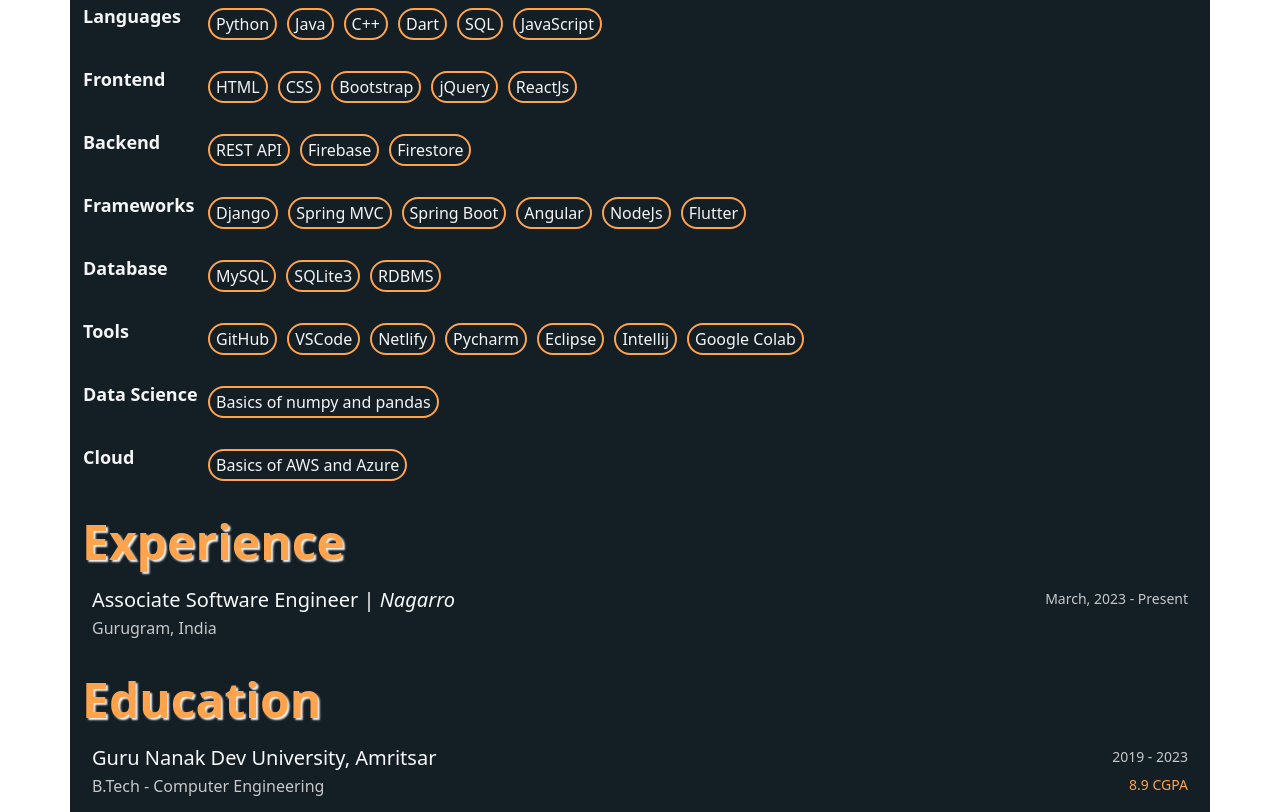
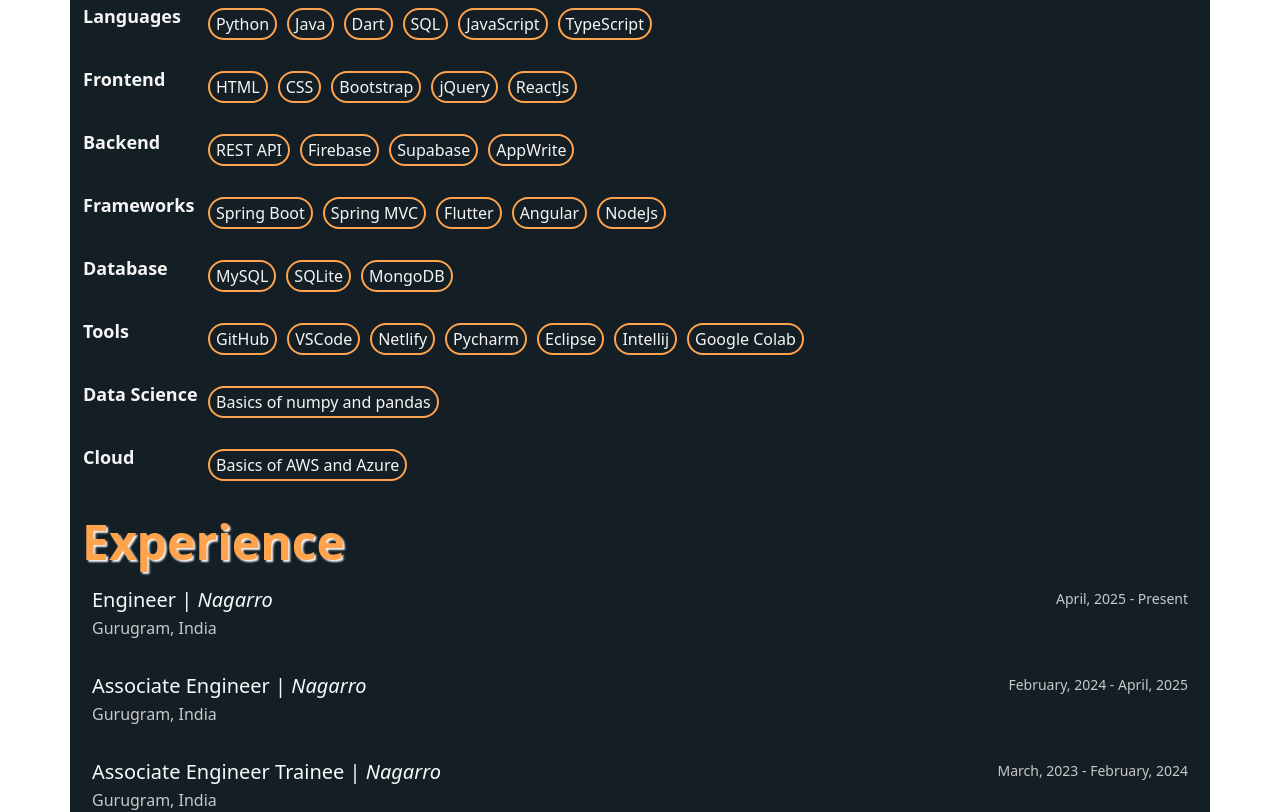
Before and after one commit to rajinderpalsingh2001/rajinderpalsingh2001.github.io, a React (Create React App) app: page / in a window 1280 px wide. Shown: the part 980-1792 px from the top of the page. Built offline with nearby package versions, Linux system fonts and the light colour scheme.

Commit message:
update experience

```diff
--- a/src/components/experience/experience.js
+++ b/src/components/experience/experience.js
@@ -18,7 +18,7 @@
               <h5 className="mb-1">
                 {experience.role} | <i>{experience.companyName}</i>
               </h5>
-              <small className="text-grey" style={{width:"150px", textAlign: "right" }}>{experience.date}</small>
+              <small className="text-grey" style={{width:"200px", textAlign: "right" }}>{experience.date}</small>
             </div>
             <p className="mb-1 text-grey">{experience.location}</p>
           </div>
--- a/src/data/data.js
+++ b/src/data/data.js
@@ -5,18 +5,17 @@
   linkedin: "rajinderpalsingh2001",
 
   skills: {
-    Languages: ["Python", "Java", "C++", "Dart", "SQL", "JavaScript"],
+    Languages: ["Python", "Java", "Dart", "SQL", "JavaScript", "TypeScript"],
     Frontend: ["HTML", "CSS", "Bootstrap","jQuery", "ReactJs"],
-    Backend: ["REST API", "Firebase", "Firestore"],
+    Backend: ["REST API", "Firebase", "Supabase", "AppWrite"],
     Frameworks: [
-      "Django",
+      "Spring Boot",
       "Spring MVC",
-      "Spring Boot",
+      "Flutter",
       "Angular",
       "NodeJs",
-      "Flutter"
     ],
-    Database: ["MySQL", "SQLite3", "RDBMS"],
+    Database: ["MySQL", "SQLite", "MongoDB"],
     Tools: [
       "GitHub",
       "VSCode",
@@ -32,9 +31,21 @@
 
   experiences: [
     {
-      role: "Associate Software Engineer",
+      role: "Engineer",
       companyName: "Nagarro",
-      date: "March, 2023 - Present",
+      date: "April, 2025 - Present",
+      location: "Gurugram, India",
+    },
+    {
+      role: "Associate Engineer",
+      companyName: "Nagarro",
+      date: "February, 2024 - April, 2025",
+      location: "Gurugram, India",
+    },
+    {
+      role: "Associate Engineer Trainee",
+      companyName: "Nagarro",
+      date: "March, 2023 - February, 2024",
       location: "Gurugram, India",
     },
   ],
@@ -75,7 +86,7 @@
       position: "Project Admin",
       date: "April, 2021 - August, 2021",
       description:
-        "I served as the Project Admin for ”Makes Math Easy,” a project that achieved top contributions during the specified period, with over 2,000 merged PRs. This project also got global recognition",
+        "I served as the Project Admin for 'Makes Math Easy', a project that achieved top contributions during the specified period, with over 2,000 merged PRs. This project also got global recognition",
     },
     {
       title: "Winter of Code'20",
```
Also changed, not shown: 1 other file (tests, documents, lock files or other folders).
